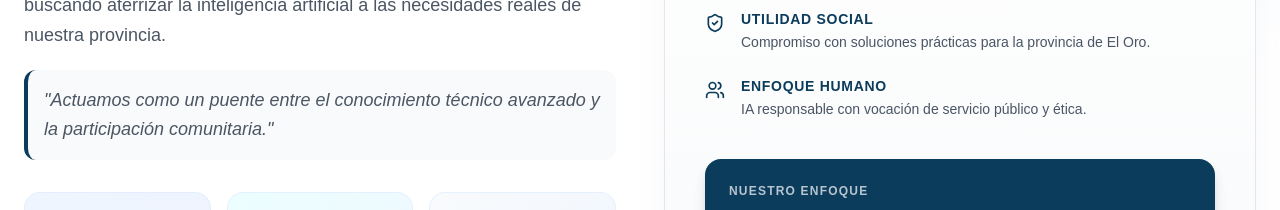
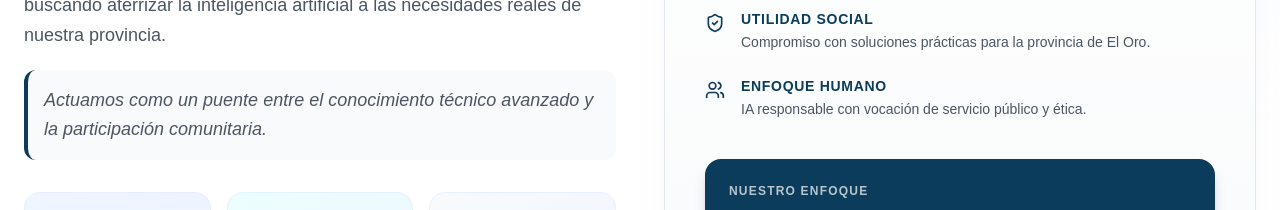
Before and after one commit to RichardSucuy/alidia-web, a Next.js app: page / in a window 1280 px wide. Shown: the part 2262-2472 px from the top of the page. Built offline with nearby package versions, Linux system fonts and the light colour scheme.

Commit message:
actulización "que es alidia"

```diff
--- a/src/components/sections/what-is/WhatIs.tsx
+++ b/src/components/sections/what-is/WhatIs.tsx
@@ -126,9 +126,9 @@ export function WhatIs() {
       id="que-es-alidia"
       className="w-full bg-white px-6 py-24"
       variants={container}
-      initial="hidden"
-      whileInView="show"
-      viewport={{ once: true, amount: 0.3 }}
+      initial={{ opacity: 0, y: 20 }}
+      animate={{ opacity: 1, y: 0 }}
+      transition={{ duration: 0.8 }}
     >
       <div className="mx-auto max-w-7xl">
         {/* Encabezado */}
--- a/src/components/sections/whoweare/WhoWeAre.tsx
+++ b/src/components/sections/whoweare/WhoWeAre.tsx
@@ -82,7 +82,7 @@ export function WhoWeAre() {
                 Nacemos en <span className="font-medium text-gray-900 text-bold">Machala, Ecuador</span>, como respuesta a la brecha tecnológica, buscando aterrizar la inteligencia artificial a las necesidades reales de nuestra provincia.
               </p>
               <p className="rounded-xl border-l-4 border-[#0C3C5C] bg-gray-50 p-4 italic">
-                "Actuamos como un puente entre el conocimiento técnico avanzado y la participación comunitaria."
+                Actuamos como un puente entre el conocimiento técnico avanzado y la participación comunitaria.
               </p>
             </div>
 
```
Also changed, not shown: 1 other file (tests, documents, lock files or other folders).
